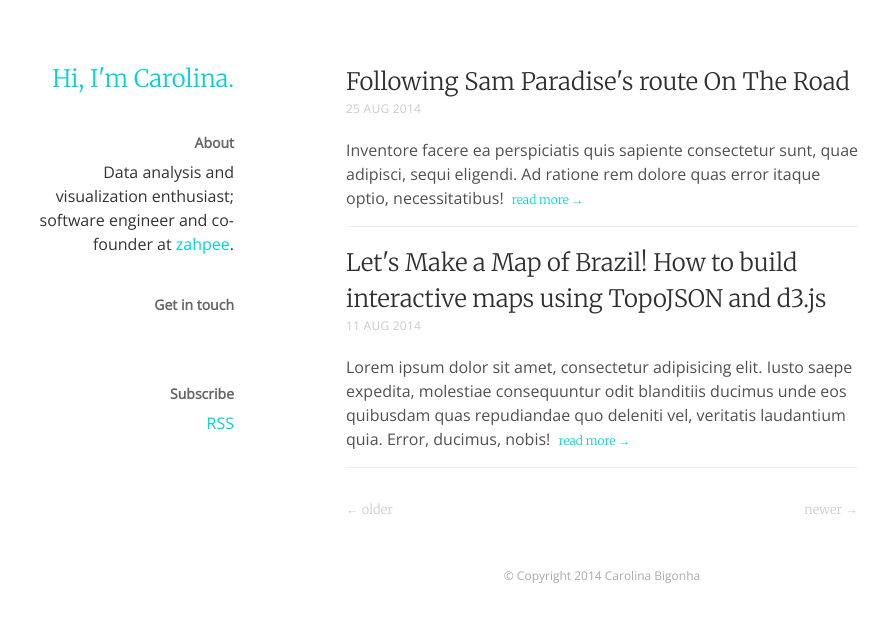
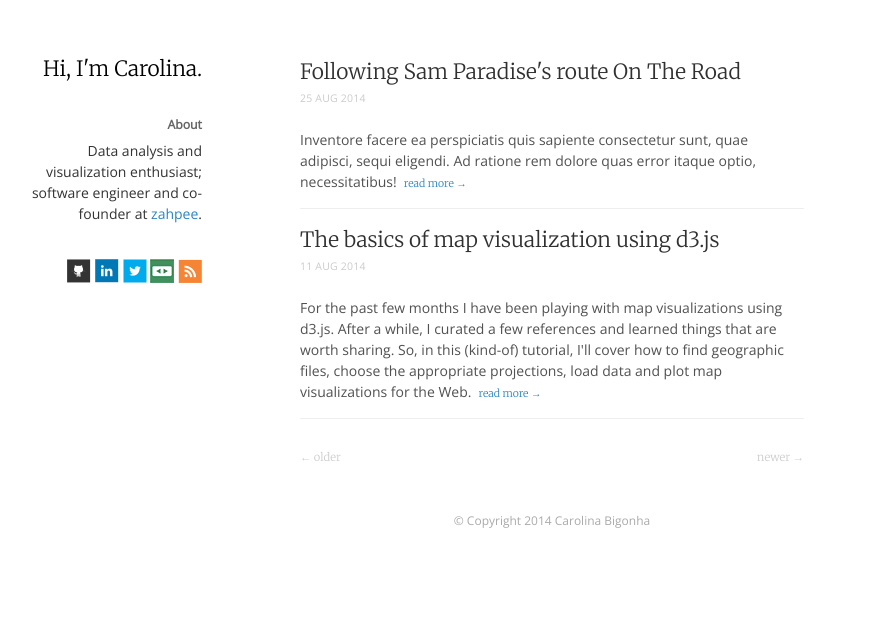
Before and after one commit to carolinabigonha/carolinabigonha.github.io, a Jekyll site: the page built from index.html, in a window 1280 px wide. Shown: the top 622 px of the page, without its empty margins (182-1071 px from the left). Built offline with Jekyll 4.4.1, drawn with Linux system fonts in a browser that asks for light colours; some web fonts are replaced; Markdown is read by kramdown in place of the engine named in the settings; the list of posts is cut into pages by our own code.

Commit message:
Updating social icons and part of the first couple of posts.

```diff
--- a/_includes/sidebar.html
+++ b/_includes/sidebar.html
@@ -7,20 +7,17 @@
       <h2 class="sidebar-section">About</h2>
       <p class="about-text">{{ site.description }}</p>
 
-      <h2 class="sidebar-section">Get in touch</h2>
       <ul class="social">
-        <li class="social-link sidebar-link"><a class="entypo-github" data-text="github" target="_blank" alt="github" href="http://github.com/carolinabigonha"></a>
+        <li class="social-item"><a class="social-link github" target="_blank" alt="github" href="http://github.com/carolinabigonha"></a>
          </li>
-        <li class="social-link sidebar-link"><a class="entypo-linkedin" data-text="linkedin" target="_blank" alt="linkedin" href="http://www.linkedin.com/pub/carolina-bigonha/5b/225/459"></a></li>
-        <li class="social-link sidebar-link"><a class="entypo-twitter" data-text="twitter" target="_blank" alt="twitter" href="https://twitter.com/carolinabigonha"></a>
+        <li class="social-item"><a class="social-link linkedin" target="_blank" alt="linkedin" href="http://www.linkedin.com/pub/carolina-bigonha/5b/225/459"></a></li>
+        <li class="social-item"><a class="social-link twitter"  target="_blank" alt="twitter" href="https://twitter.com/carolinabigonha"></a>
          </li>
-         <li class="social-link sidebar-link"><a class="entypo-monitor" data-text="entypo" target="_blank" alt="speakerdeck" href="http://speakerdeck.com/carolinabigonha"></a>
+         <li class="social-item"><a class="social-link speakerdeck" target="_blank" alt="speakerdeck" href="http://speakerdeck.com/carolinabigonha"></a>
+         </li>
+         <li class="social-item"><a class="social-link rss" target="_blank" alt="rss" href="/feed.xml"></a>
          </li>
       </ul>
-
-      <h2 class="sidebar-section">Subscribe</h2>
-      <p><a href="/feed.xml">RSS</a></p>
-
     </div>
   </div>
 </div>
--- a/_posts/2014-08-11-lets-map-a-map-of-brazil.md
+++ /dev/null
@@ -1,6 +0,0 @@
----
-layout: post
-title:  "Let's Make a Map of Brazil! How to build interactive maps using TopoJSON and d3.js"
-date:   2014-08-11 10:58:53
-introduction: Lorem ipsum dolor sit amet, consectetur adipisicing elit. Iusto saepe expedita, molestiae consequuntur odit blanditiis ducimus unde eos quibusdam quas repudiandae quo deleniti vel, veritatis laudantium quia. Error, ducimus, nobis!
----
--- /dev/null
+++ b/_posts/2014-08-11-the-basics-of-map-visualization-using-d3.md
@@ -0,0 +1,93 @@
+---
+layout: post
+title: "The basics of map visualization using d3.js"
+date: 2014-08-11 10:58:53
+introduction: For the past few months I have been playing with map visualizations using d3.js. After a while, I curated a few references and learned things that are worth sharing. So, in this (kind-of) tutorial, I'll cover how to find geographic files, choose the appropriate projections, load data and plot map visualizations for the Web.
+---
+
+## Finding map files
+The first step into making map visualizations is obtaining the files with the desired geographic information. Nowadays, there are several sources for obtaining this kind of data, such as <a target="_blank" href="http://www.naturalearthdata.com/">Natural Earth Data</a>, a public domain map dataset, and <a target="_blank" href="http://geocommons.com/">GeoCommons</a>, a community for sharing open data and maps.
+
+Also, there is a growing effort of government institutions around the world to provide geographical information online. One may find U.S. maps at <a target="_blank" href="http://www.census.gov/">United States Census Bureau</a> and  <a target="_blank" href="http://www.data.gov/">data.gov</a> websites. For Brazilian maps, there are maps available at <a target="_blank" href="http://mapas.ibge.gov.br/">Instituto Brasileiro de Geografia e Estatística (IBGE)</a> website. Both U.S. Census Bureau and IBGE have FTP servers that may provide a more straightforward browsing experience -- <a target="blank" href="ftp://ftp2.census.gov/geo/tiger/TIGER2010/">U.S. Census Bureau's FTP server</a> and <a target="_blank" href="ftp://geoftp.ibge.gov.br/">IBGE's FTP server</a>.
+
+Kindly, <a href="https://twitter.com/mbostock" target="_blank">@mbostock</a> provided us with tools for easily downloading maps from Natural Earth and U.S. Census Bureau -- available at his GitHub repository: <a target="_blank" href="https://github.com/mbostock/world-atlas">word-atlas</a> and <a href="https://github.com/mbostock/us-atlas" target="_blank">us-atlas</a>. Inspired by his effort, I've coded an easy way to download Brazilian maps from IBGE servers. It's also available on GitHub: <a href="https://github.com/carolinabigonha/br-atlas" target="_blank">br-atlas</a>.
+
+##  Geographic data formats
+Geographic files are available in different formats. In most cases, geographic repositories -- such as the ones mentioned above -- provide files in the <a href="http://www.esri.com/library/whitepapers/pdfs/shapefile.pdf" target="_blank">Shapefile format</a>. Specified by the <a href="http://www.esri.com/" target="_blank">Environmental Systems Research Institute (Esri)</a>, the shapefile format is a simple non-topological way of storing the geometric location and attribute information of geographic features. It represents its geographic features by points, lines and polygons and comprise in at least three files with the following extensions: `.shp`, `.shx` and `.dbf`.
+
+<a href="www.d3js.org" target="_blank">D3</a> supports, for cartographic visualizations, the <a target="_blank" href="http://geojson.org/">GeoJSON format</a>, which is a standard geographic data representation in JavaScript, based on JavaScript Object Notation (JSON).
+
+A GeoJSON always consists of a single object, with one required name/value member `type` and two optional members `crc` and `bbox`. The `type` value determines whether the GeoJSON represents a geometry, a feature or a collection of features. A <strong>geometry</strong> type is either one of: `Point` and `MultiPoint` (usually representing addresses and places), `LineString` and `MultiLineString` (usually representing streets, avenues and borders), `Polygon` and `MultiPolygon` (counties, states, pieces of land) and `GeometryCollection`, which is a collection of the mentioned geometries.  A <strong>feature</strong> type (`"type": "Feature"`) is a geometry object with additional properties and a <strong>collection of features</strong> (`"type": "FeatureCollection"`) is an array of features.
+
+The optional members `crc` and `bbox` determine, respectively: the Coordinate Reference System, with latitude and longitude by default; and the Bounding Box information, which is the coordinate range for geometries, features or feature collections of the GeoJSON object.
+
+{% highlight javascript linenos %}
+{ "type": "FeatureCollection",
+  "features": [
+    { "type": "Feature",
+      "geometry": {"type": "Point", "coordinates": [102.0, 0.5]},
+      "properties": {"prop0": "value0"}
+    },
+    { "type": "Feature",
+      "geometry": {
+        "type": "LineString",
+        "coordinates": [
+          [102.0, 0.0], [103.0, 1.0], [104.0, 0.0], [105.0, 1.0]
+        ]
+      },
+      "properties": {
+        "prop0": "value0",
+        "prop1": 0.0
+      }
+    }
+  ]
+}
+{% endhighlight %}
+<span class="caption">Snippet 1. GeoJSON object with a collection of features that represent a `Point` and a `LineString`.</span>
+
+Later on, Michael Bostock created the <a target="_blank" href="https://github.com/mbostock/topojson">TopoJSON</a> format, an extension of GeoJSON, that encodes topology. Instead of representing each geometry discretely, repeating shared line segments, like in GeoJSON, each geometry is a set of global <strong>arcs</strong>. For example, the coordinates of a shared border between two countries are represented only once in a TopoJSON file and twice in a GeoJSON file. By eliminating redundancy, typically, a TopoJSON file is 80% smaller then the GeoJSON equivalents. For the Web, it is an important aspect.
+
+{% highlight javascript linenos %}
+{
+  "type": "Topology",
+  "transform": {
+    "scale": [0.036003600360036005, 0.017361589674592462],
+    "translate": [-180, -89.99892578124998]
+  },
+  "objects": {
+    "aruba": {
+      "type": "Polygon",
+      "arcs": [[0]],
+      "id": 533
+    }
+  },
+  "arcs": [
+    [[3058, 5901], [0, -2], [-2, 1], [-1, 3], [-2, 3], [0, 3],
+    [1, 1], [1, -3], [2, -5], [1, -1]]
+  ]
+}
+{% endhighlight %}
+<span class="caption">Snippet 2. TopoJSON object containing a `Polygon` object named "aruba", with a parameter called `arcs` referencing the element of index 0 in the global `arcs` array.</span>
+
+The `topology` type represents one of more geometries that share sequences of positions specified in `arcs`. All the GeoJSON geometry types are supported in TopoJSON. Moreover, the topology type may have a `transform` member, whose value must be a transform and a `bbox` member, whose value must be a bounding box array.
+
+<strong>How should one choose between TopoJSON or GeoJSON?</strong>
+
+## Choosing the projection
+
+## Let's Make a Map of Brazil
+
+## Further reading & Useful tools
+* For converting from Shapefile to GeoJSON, check <a target="_blank" href="http://vallandingham.me/shapefile_to_geojson.html">Jim Vallandingham's tutorial</a>.
+* For simplifying Shapefile, GeoJSON or TopoJSON files, check the <a target="_blank" href="http://mapshaper.org/">MapShaper</a> tool.
+* Funny xkcd comic about projections: <a href="http://xkcd.com/977/" target="_blank">What your favorite Map Projection says about you?</a>
+* Scott Murray's <a target="_blank" href="http://www.amazon.com/Interactive-Data-Visualization-Scott-Murray/dp/1449339735/">Interactive Data Visualizations for the Web</a>, Chapter 12 - Geomapping
+* Nathan Yau's <a href="http://www.amazon.com/Visualize-This-FlowingData-Visualization-Statistics/dp/0470944889" target="_blank">Visualize This</a>, Chapter 8 - Visualizing Spacial Relationships
+* Alan M. MacEachren's <a href="http://www.amazon.com/How-Maps-Work-Representation-Visualization/dp/157230040X" target="_blank">How Maps Work: Representation, Visualization, and Design</a>
+* Michael Bostock on <a target="_blank" href="http://bost.ocks.org/mike/simplify/">Line Simplification</a>,
+<a target="_blank" href="http://bost.ocks.org/mike/map/ ">Let's Make a Map</a>,
+<a target="_blank" href="http://bl.ocks.org/mbostock/4060606">Choropleth</a>,
+<a target="_blank" href="http://bost.ocks.org/mike/topology/ ">How to Infer Topology?</a> and
+<a target="_blank" href="http://bl.ocks.org/mbostock/3711652">Projection Transitions</a>.
+* Interesting comparison of <a target="_blank" href="http://bl.ocks.org/syntagmatic/3711245">map projections</a>.
+* The <a target="_blank" href="https://github.com/mbostock/d3/wiki/Geo-Paths">Geo Paths specification</a> in D3 API Reference.
--- a/public/css/custom.css
+++ b/public/css/custom.css
@@ -1,16 +1,33 @@
-@import url(http://weloveiconfonts.com/api/?family=entypo);
- .social {
+.social {
     list-style-type: none;
-    margin: 0 0 1rem 0;
+    margin: 2.5rem 0 1rem 0;
     padding: 0;
 }
+.social-item {
+    display: inline;
+}
 .social-link {
-    display: inline;
-    margin: .5em 0 .5em .5em;
+    display: inline-block;
+    width: 24px;
+    height: 24px;
 }
-[class*="entypo-"]:before {
-    font-family: "entypo", sans-serif;
+
+.social-link.twitter {
+    background: url('../images/twitter.png') no-repeat;
 }
+.social-link.linkedin {
+    background: url('../images/linkedin.png') no-repeat;
+}
+.social-link.speakerdeck {
+    background: url('../images/speakerdeck.png') no-repeat;
+}
+.social-link.github {
+    background: url('../images/github.png') no-repeat;
+}
+.social-link.rss {
+    background: url('../images/rss.png') no-repeat;
+}
+
 /* default */
 
 html {
@@ -21,13 +38,16 @@ body {
     background-color: #fff;
 }
 a {
-    color: #00D2D6;
+    color: #2884C2;
 }
 h1, h2, h3, h4, h5, h6 {
-    color: #313131;
+    color: #000000;
+}
+h2 {
+    font-size: 1.35rem;
 }
 strong {
-    color: #303030;
+    color: #000000;
 }
 @media (min-width: 48rem) {
     html {
@@ -36,7 +56,8 @@ strong {
 }
 @media (min-width: 58rem) {
     html {
-        font-size: 16px;
+        font-size: 14px;
+        line-height: 1.5rem;
     }
 }
 .main {
@@ -55,7 +76,7 @@ strong {
     font-family: "Merriweather", Georgia, serif;
     font-size: 1.5em;
     font-weight: 100;
-    color: #ACACAC;
+    color: #000000;
     margin-top: 2rem;
 }
 .sidebar-section {
@@ -65,7 +86,7 @@ strong {
     margin-top: 2.5rem;
 }
 .site-title a, .sidebar-link a {
-    color: #00D2D6;
+    color: #000000;
 }
 .sidebar-links {
     margin-bottom: 12px;
@@ -139,7 +160,6 @@ strong {
 .post-introduction {
     font-family: "Merriweather", Georgia, serif;
     font-style: italic;
-    font-size: 1.1em;
     line-height: 1.75em;
     padding: 1.5em 0;
 }
@@ -171,3 +191,8 @@ a.pagination-item {
     float: right;
     text-align: right;
 }
+
+.caption {
+font-size: .8rem;
+font-style: italic;
+}
```
Also changed, not shown: public/images/github.png (added), public/images/linkedin.png (added), public/images/rss.png (added), public/images/speakerdeck.png (added), public/images/twitter.png (added).
